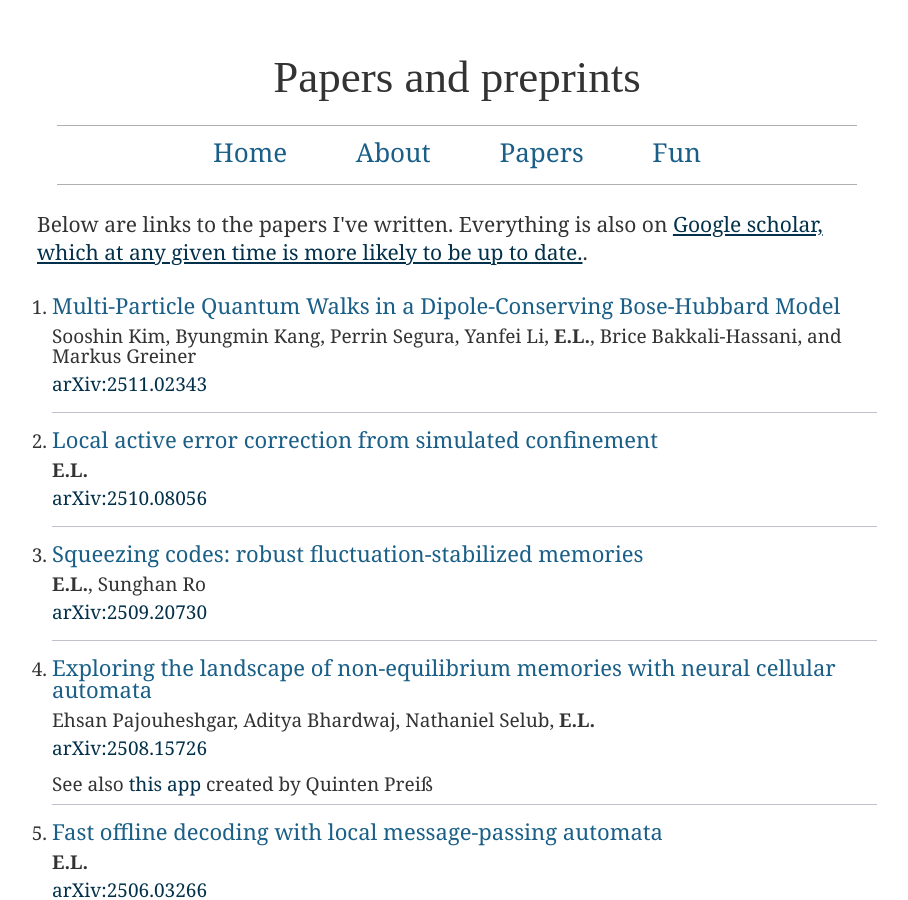
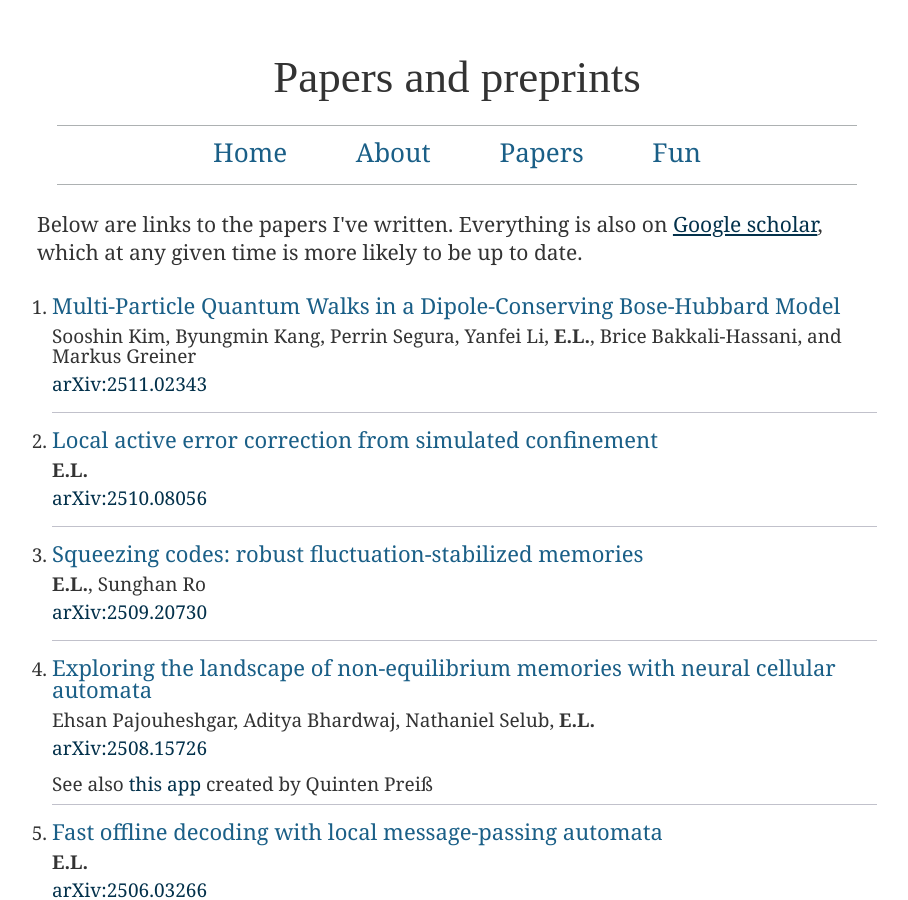
Before and after one commit to ethanlake/ethanlake.github.io, a Jekyll site: the page papers.html, which Jekyll copies as it is, in a window 1280 px wide and 900 px high. Shown: the whole window, without its empty margins (183-1091 px from the left). Built offline with Jekyll 4.4.1, drawn with Linux system fonts in a browser that asks for light colours.

```diff
--- a/papers.html
+++ b/papers.html
@@ -34,7 +34,7 @@
 <div class="intro">
 
   <p> Below are links to the papers I've written.
-    Everything is also on <a href="https://scholar.google.com/citations?user=Qf2ky_8AAAAJ"> Google scholar, which at any given time is more likely to be up to date.</a>.
+    Everything is also on <a href="https://scholar.google.com/citations?user=Qf2ky_8AAAAJ"> Google scholar</a>, which at any given time is more likely to be up to date.
  </p>
 
  <br>
```
